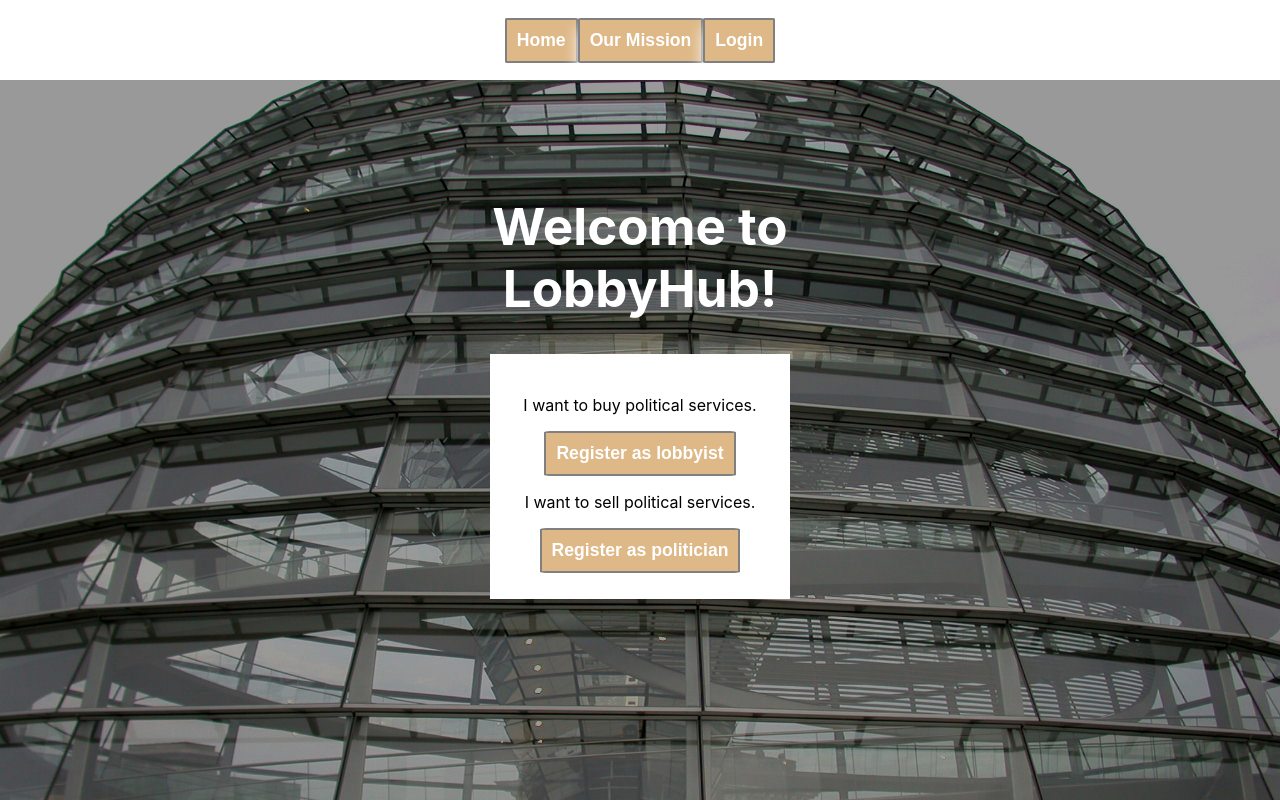
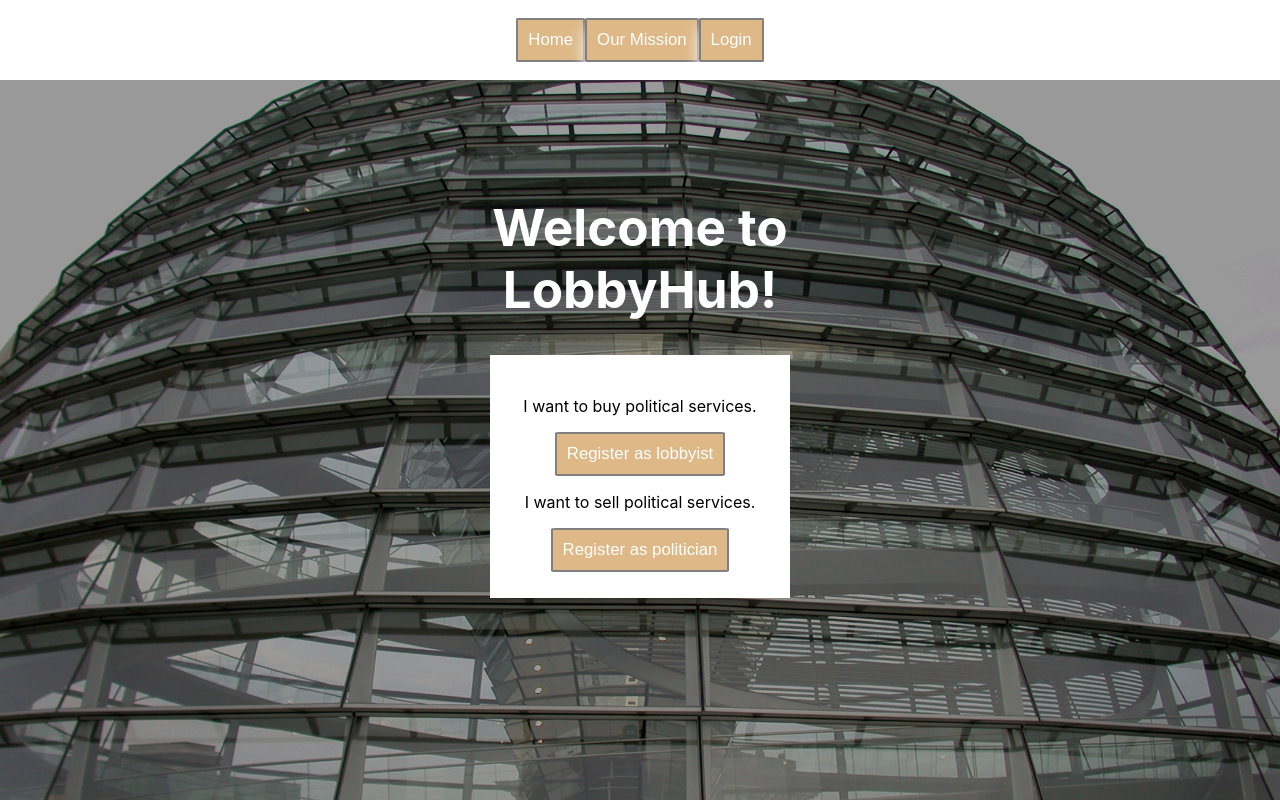
Before and after one commit to miob1781/lobby-hub-client, a React (Create React App) app: page / in a window 1280 px wide. Built offline with nearby package versions, Linux system fonts and the light colour scheme.

Commit message:
decrease font-weight and -size of buttons

```diff
--- a/src/App.css
+++ b/src/App.css
@@ -18,8 +18,8 @@ form.link button {
     border: 2px solid grey;
     border-radius: 3%;
     box-shadow: 0 10px 15px 0;
-    font-weight: 600;
-    font-size: 1.1rem;
+    font-weight: 500;
+    font-size: 1.05rem;
     cursor: pointer;
 }
 
```
